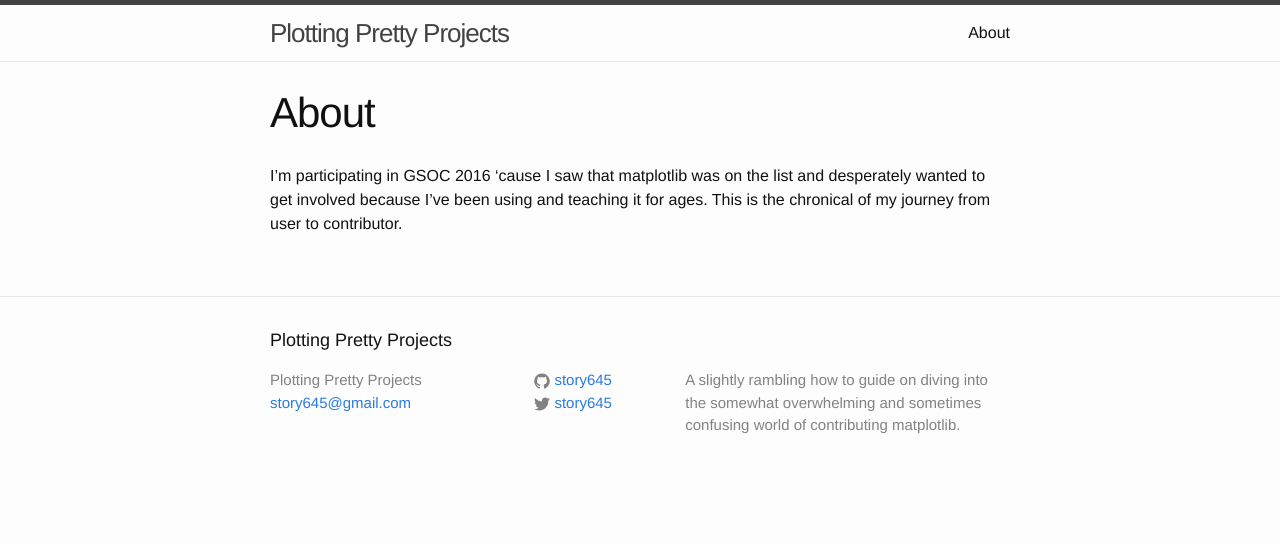
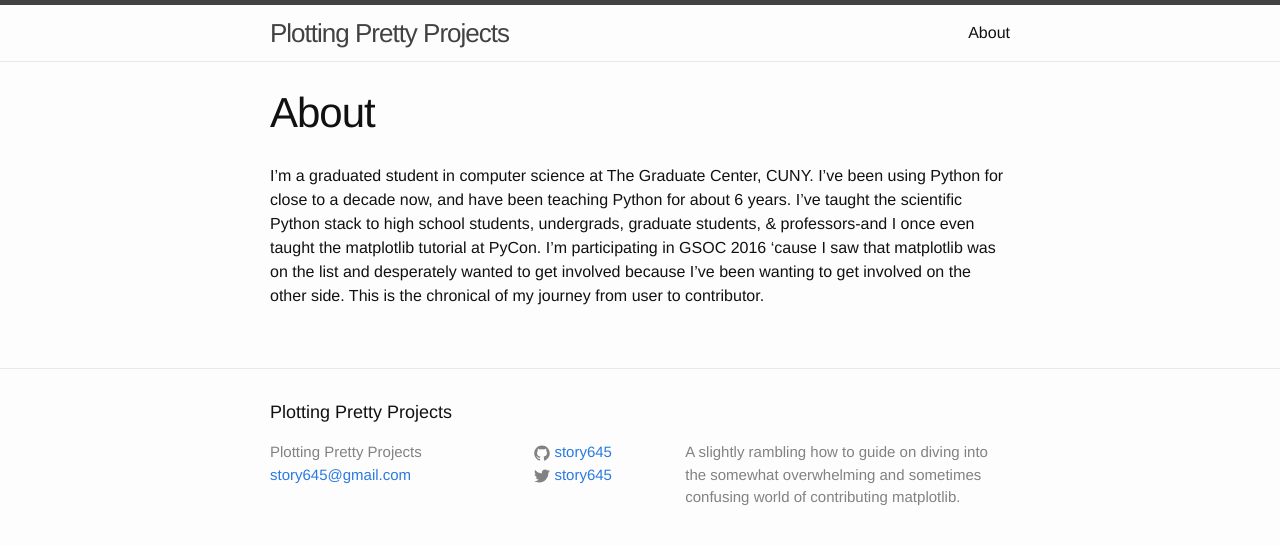
Before and after one commit to story645/story645.github.io, a Jekyll site: the page built from about.md, in a window 1280 px wide. Shown: the top 545 px of the page. Built offline with Jekyll 4.4.1, drawn with Linux system fonts in a browser that asks for light colours.

Commit message:
Update about.md

```diff
--- a/about.md
+++ b/about.md
@@ -4,4 +4,5 @@ title: About
 permalink: /about/
 ---
 
-I'm participating in GSOC 2016 'cause I saw that matplotlib was on the list and desperately wanted to get involved because I've been using and teaching it for ages. This is the chronical of my journey from user to contributor.
+
+I'm a graduated student in computer science at The Graduate Center, CUNY. I've been using Python for close to a decade now, and have been teaching Python for about 6 years. I've taught the scientific Python stack to high school students, undergrads, graduate students, & professors-and I once even taught the matplotlib tutorial at PyCon. I'm participating in GSOC 2016 'cause I saw that matplotlib was on the list and desperately wanted to get involved because I've been wanting to get involved on the other side. This is the chronical of my journey from user to contributor.
```
